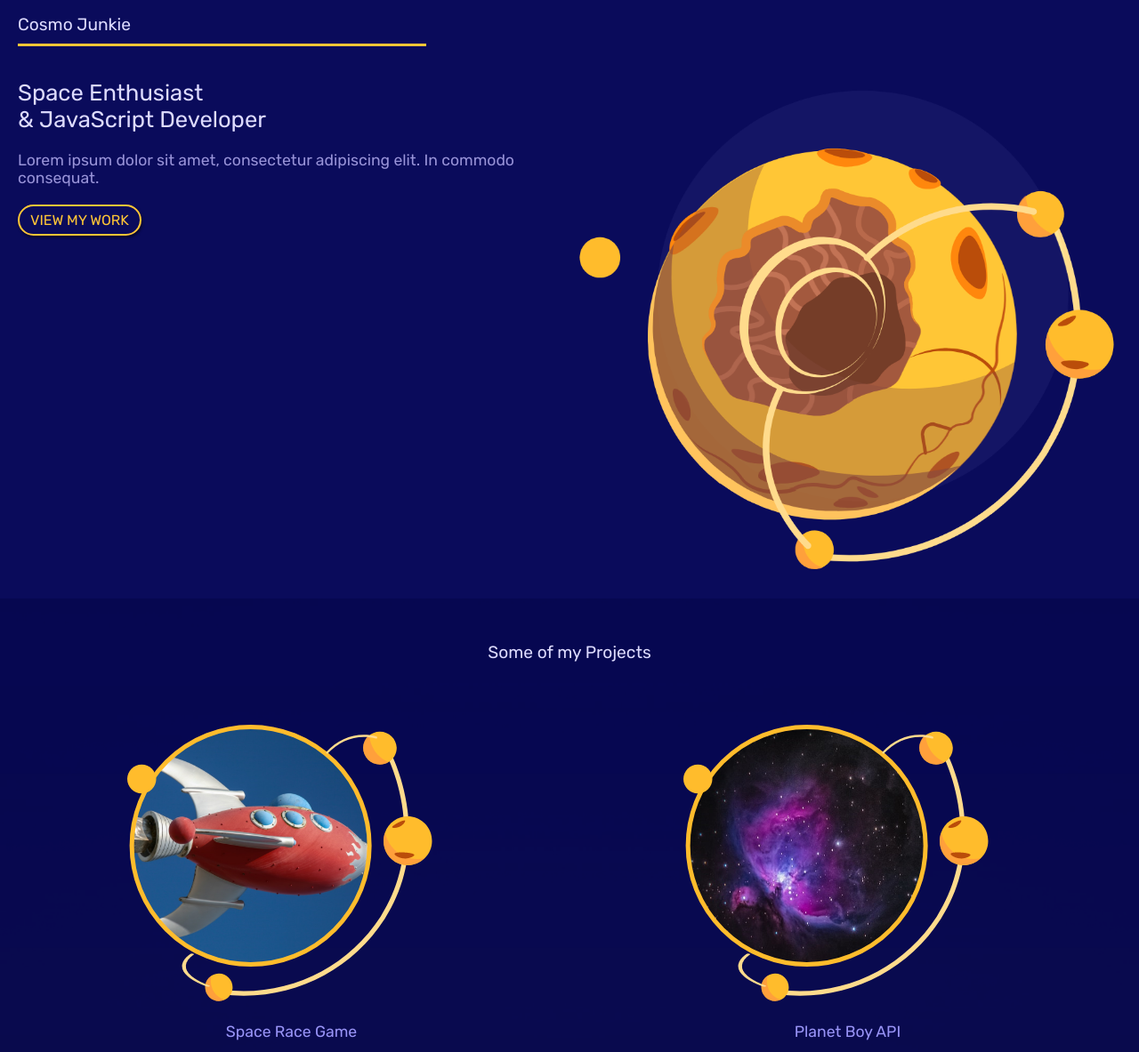
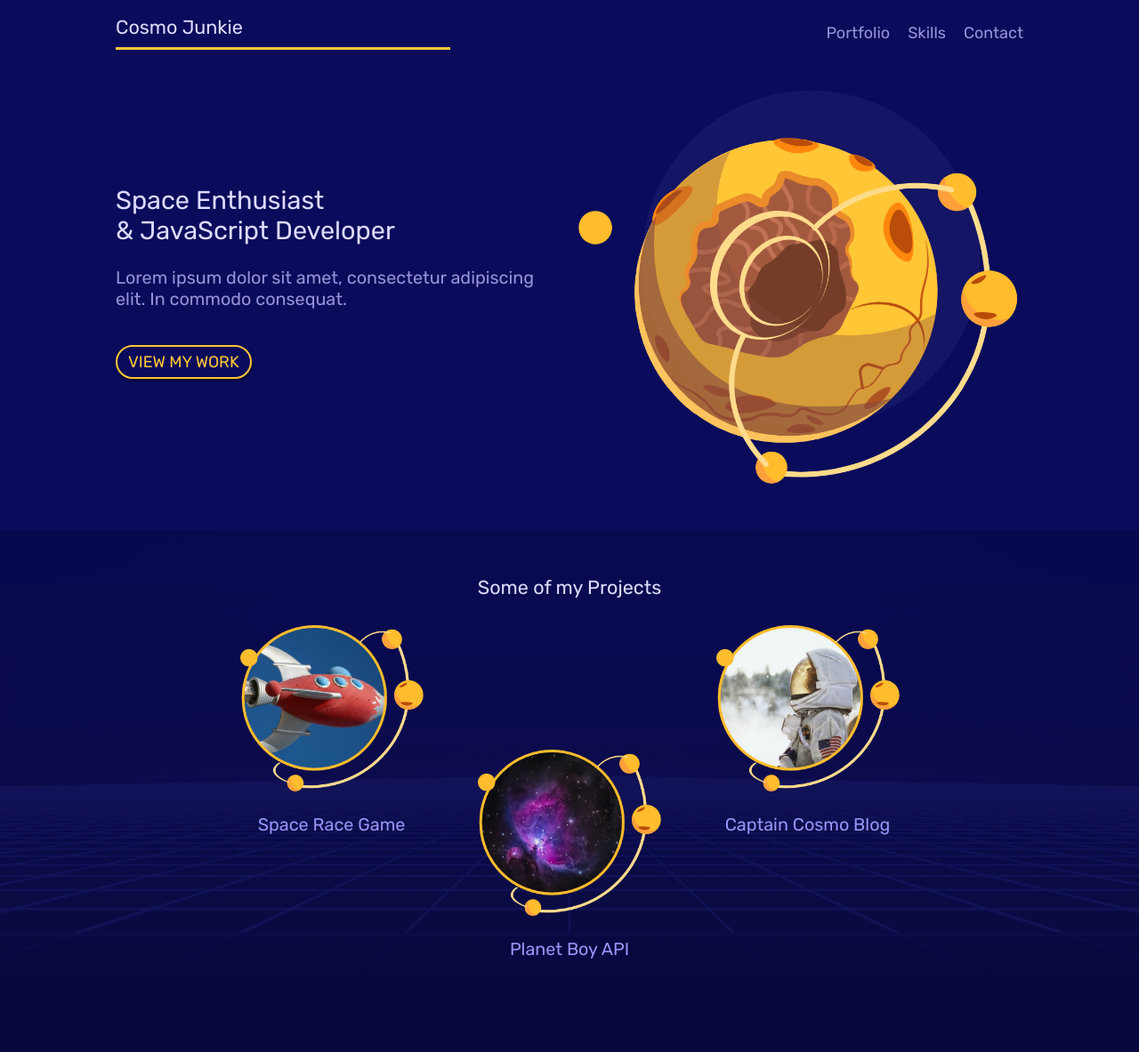
Before and after one commit to joseluisbezerra/cosmo-junkie, a plain HTML site: page index.html in a window 1280 px wide. Shown: the top 1183 px of the page at 89% size. Drawn offline with Linux system fonts and the light colour scheme.

Commit message:
laptop styles

```diff
--- a/css/styles.css
+++ b/css/styles.css
@@ -270,7 +270,82 @@ footer img {
 
 /* large tablets &  laptop styles */
 @media screen and (min-width: 960px) {
+  body {
+    font-size: 18px;
+  }
 
+  .grid {
+    width: 100%;
+    max-width: 1060px;
+    margin: 0 auto;
+    box-sizing: border-box;
+  }
+
+  .site-nav {
+    padding: 0 20px;
+  }
+
+  .site-nav {
+    grid-column: 1/3;
+  }
+
+  .site-nav ul {
+    display: flex;
+    grid-column: 6/9;
+    justify-content: flex-end;
+    align-self: center;
+  }
+
+  .site-nav li {
+    margin-left: 20px;
+  }
+
+  #welcome {
+    padding-bottom: 40px;
+  }
+
+  .welcome-text {
+    align-self: center;
+  }
+
+  .leading {
+    margin: 20px 0;
+  }
+
+  .projects a:nth-child(1) {
+    grid-column: 2/4;
+  }
+
+  .projects a:nth-child(2) {
+    grid-column: 4/6;
+    padding-top: 140px;
+  }
+
+  .projects a:nth-child(3) {
+    grid-column: 6/8;
+  }
+
+  .projects a * {
+    max-width: 80%;
+    margin: 10px 10%;
+  }
+
+  #skills {
+    padding: 30px 20px;
+  }
+
+  #skills ul {
+    margin: 40px auto;
+  }
+
+  #skills li {
+    grid-column: span 2;
+  }
+
+  footer {
+    padding: 40px 20px;
+    background-size: 25%;
+  }
 }
 
 /* desktop styles */
```
